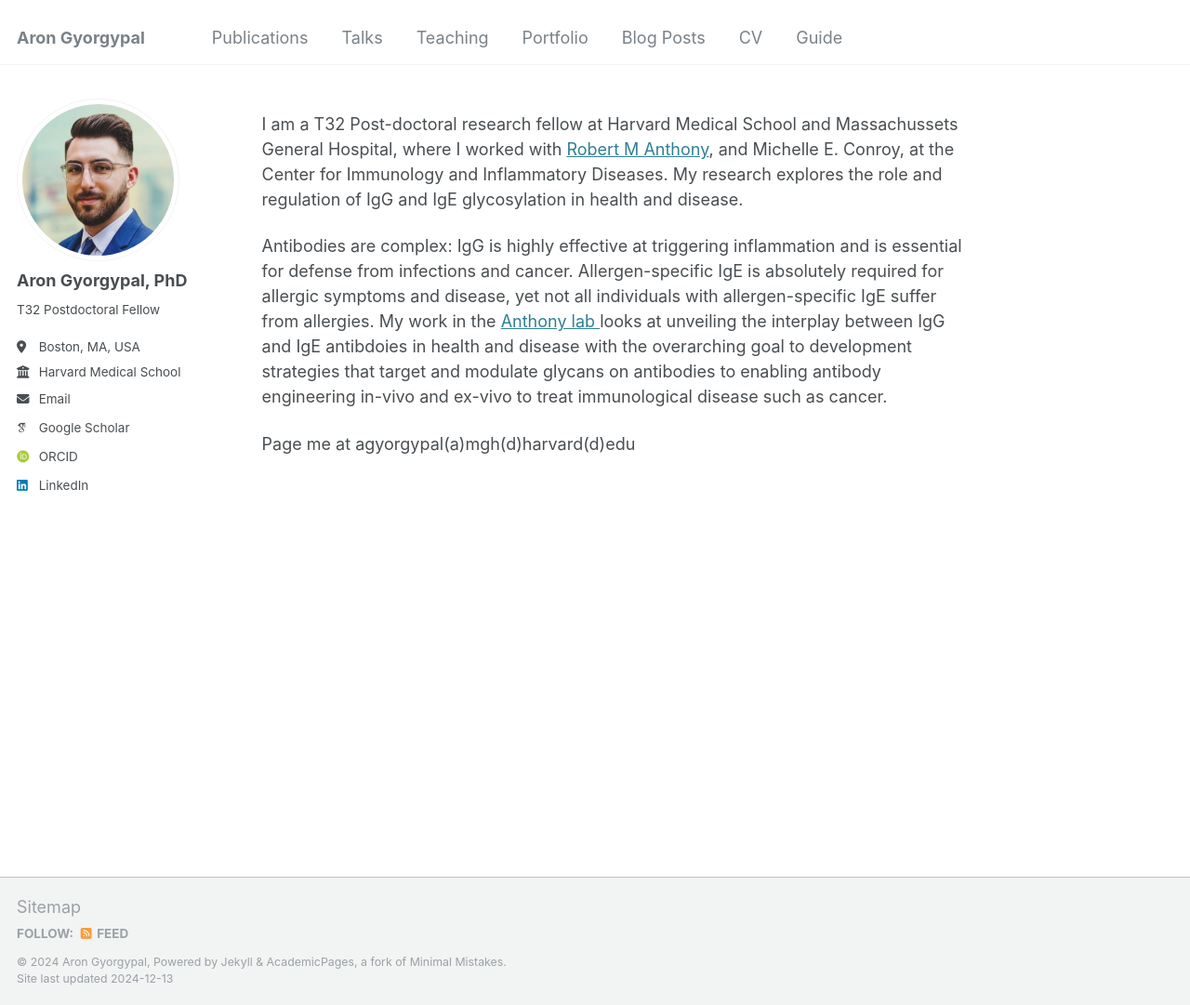
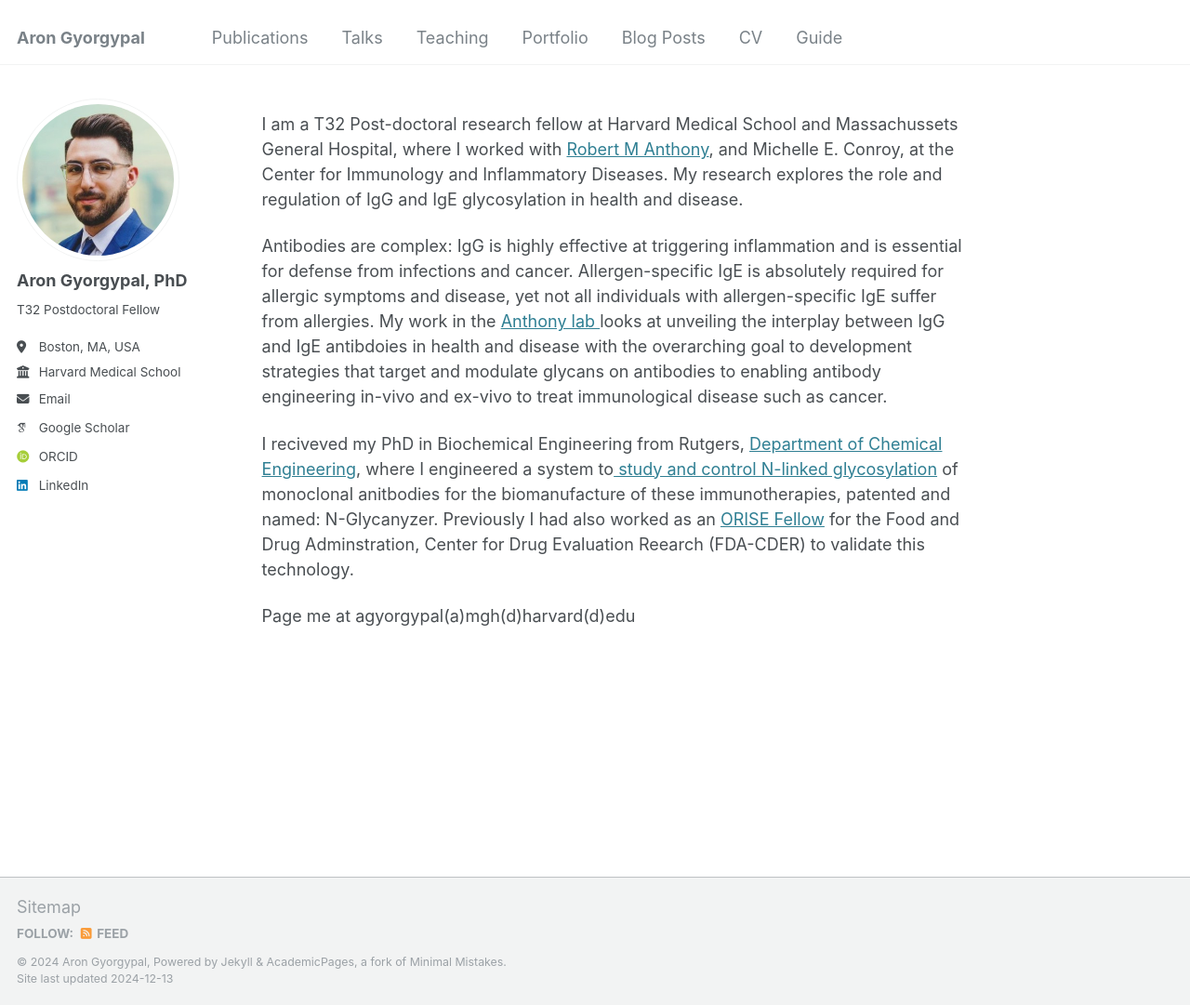
Before and after one commit to AGyorgypal/AGyorgypal.github.io, a Jekyll site: the page built from _pages/about.md, in a window 1280 px wide and 1081 px high. Shown: the whole window at 93% size. Built offline with Jekyll 4.4.1, drawn with Linux system fonts in a browser that asks for light colours; some web fonts are replaced.

Commit message:
Update about.md

```diff
--- a/_pages/about.md
+++ b/_pages/about.md
@@ -11,4 +11,6 @@ I am a T32 Post-doctoral research fellow at Harvard Medical School and Massachus
 
 Antibodies are complex: IgG is highly effective at triggering inflammation and is essential for defense from infections and cancer. Allergen-specific IgE is absolutely required for allergic symptoms and disease, yet not all individuals with allergen-specific IgE suffer from allergies. My work in the [Anthony lab ](https://rmanthonylab.mgh.harvard.edu/) looks at unveiling the interplay between IgG and IgE antibdoies in health and disease with the overarching goal to development strategies that target and modulate glycans on antibodies to enabling antibody engineering in-vivo and ex-vivo to treat immunological disease such as cancer.
 
+I reciveved my PhD in Biochemical Engineering from Rutgers, [Department of Chemical Engineering](https://cbe.rutgers.edu/), where I engineered a system to[ study and control N-linked glycosylation](https://rucore.libraries.rutgers.edu/rutgers-lib/70295/) of monoclonal anitbodies for the biomanufacture of these immunotherapies, patented and named: N-Glycanyzer. Previously I had also worked as an [ORISE Fellow](https://orise.orau.gov/FDA/index.html) for the Food and Drug Adminstration, Center for Drug Evaluation Reearch (FDA-CDER) to validate this technology.
+
 Page me at agyorgypal(a)mgh(d)harvard(d)edu
```
